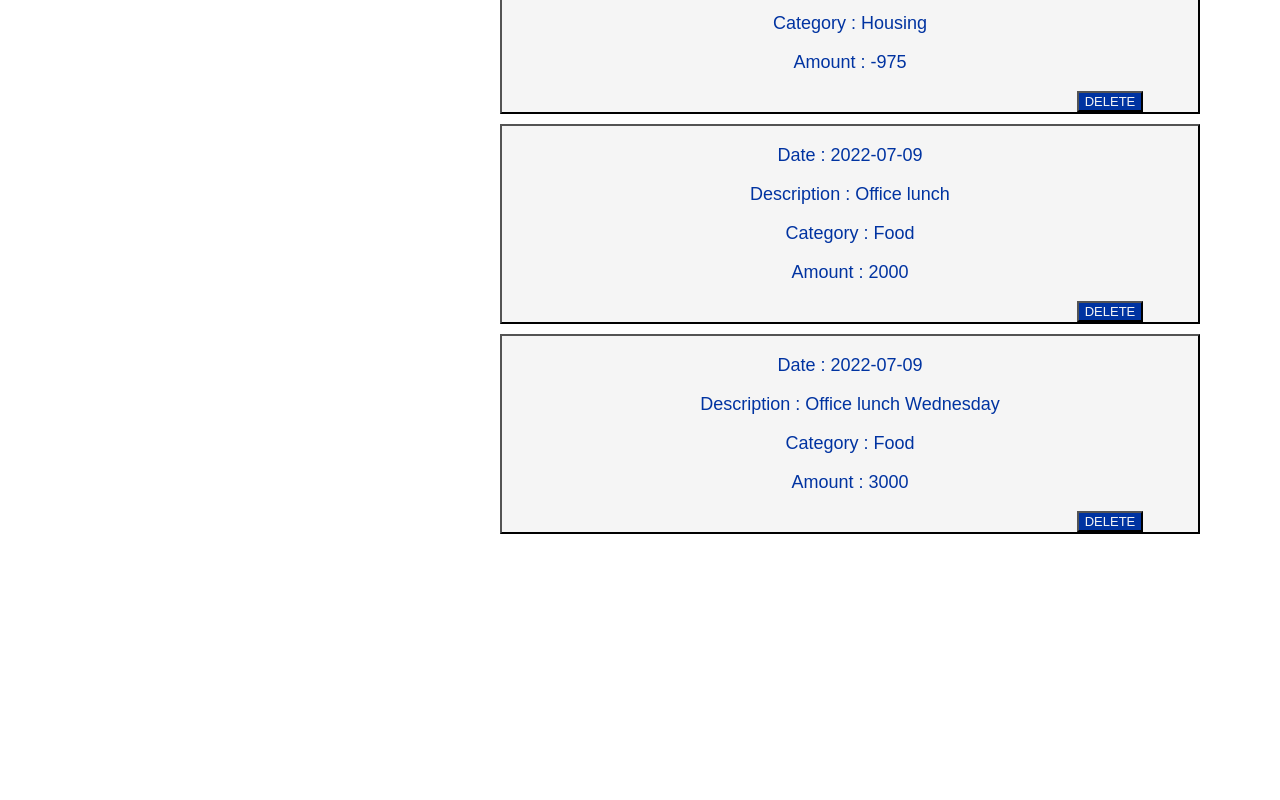
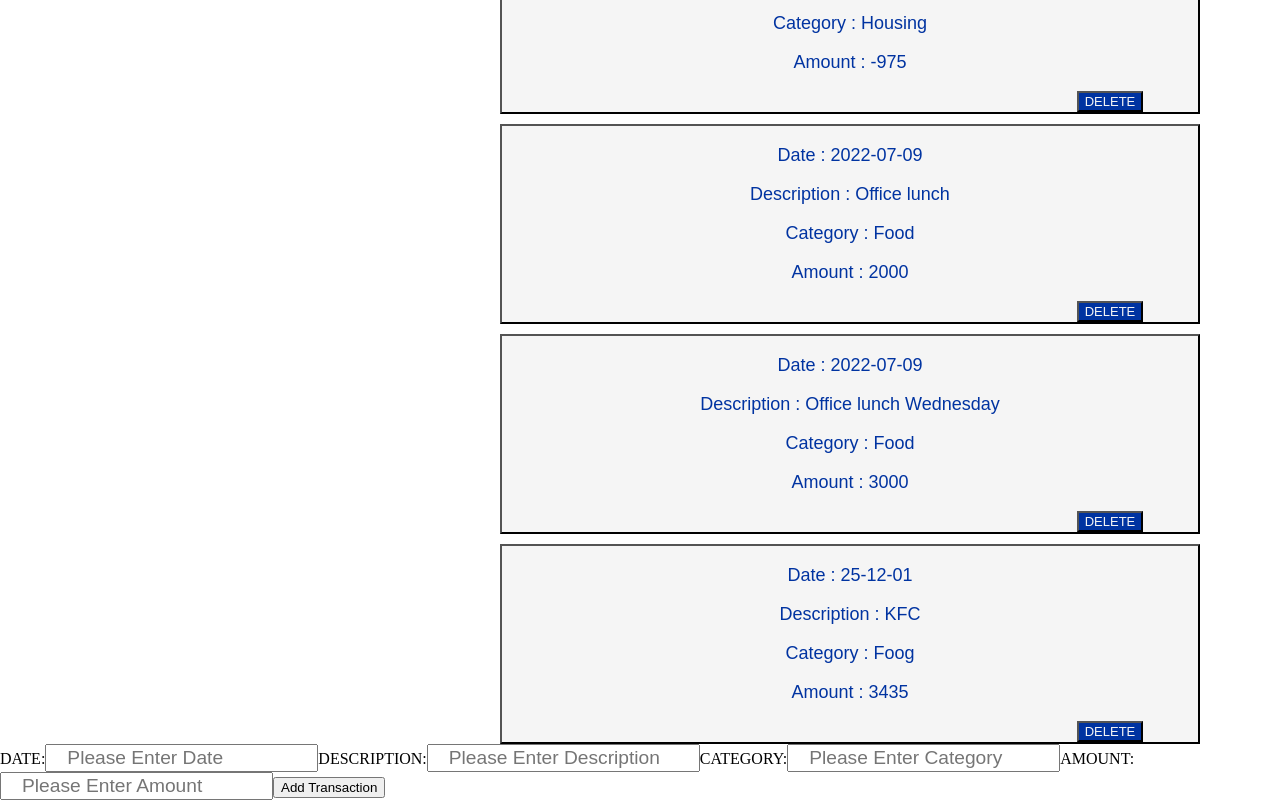
Before and after one commit to karanja03/phase-2-week-1-code-challenge, a React (Create React App) app in the folder dollar-detective/: page / in a window 1280 px wide. Shown: the part 2729-3529 px from the top of the page. Before the commit the page ends 3263 px from the top, so only its background shows below. Built offline with nearby package versions, Linux system fonts and the light colour scheme; data requests are answered from the project's data file.

Commit message:
Can submit the form anf the new transaction is rendered

```diff
--- a/dollar-detective/db.json
+++ b/dollar-detective/db.json
@@ -97,6 +97,13 @@
       "category": "Food",
       "amount": "3000",
       "id": 14
+    },
+    {
+      "date": "25-12-01",
+      "description": "KFC",
+      "category": "Foog",
+      "amount": "3435",
+      "id": 15
     }
   ]
 }
--- a/dollar-detective/src/components/NewTransaction.js
+++ b/dollar-detective/src/components/NewTransaction.js
@@ -1,11 +1,95 @@
-import React from "react";
+import React, { useState } from "react";
 
-function NewTransaction(){
-    return(
-        <form>
-            <label></label>
-        </form>
-    )
+function NewTransaction({ onAddTransaction }) {
+  const [newTransaction, setNewTransaction] = useState({
+    date: "",
+    description: "",
+    category: "",
+    amount: "",
+  });
 
+  const handleChangeForm = (event) => {
+    //adding individuals values to the keys(date,category)
+    const { name, value } = event.target;
+    setNewTransaction((prevTransaction) => ({
+      ...prevTransaction,
+      [name]: value,
+    }));
+  };
+
+  const handleSubmitForm = (event) => {
+    event.preventDefault();
+    // Check if any of the input fields are empty before adding the new transaction
+    if (newTransaction.date && newTransaction.description && newTransaction.category && newTransaction.amount) {
+
+        fetch("http://localhost:8001/transactions",{
+            method:"POST",
+            headers:{
+                "Content-Type":"application/json"
+            },
+            body:JSON.stringify(newTransaction),
+        })
+        .then((response)=>response.json())
+        .then((data)=>{
+     // to add the new transaction to the list
+         onAddTransaction(data);
+        })
+
+
+
+      // Reset the form after successful submission
+      setNewTransaction({
+        date: "",
+        description: "",
+        category: "",
+        amount: "",
+      });
+    } else {
+      alert("PLEASE COMPLETELY FILL IN THE FORM")
+    }
+  };
+
+  return (
+    <form onSubmit={handleSubmitForm} className="fillinform">
+      <label htmlFor="dateinput">DATE:</label>
+      <input
+        type="text"
+        id="dateinput"
+        name="date"
+        value={newTransaction.date}
+        onChange={handleChangeForm}
+        placeholder="Please Enter Date"
+      />
+      <label htmlFor="descriptioninput">DESCRIPTION:</label>
+      <input
+        type="text"
+        id="descriptioninput"
+        name="description"
+        value={newTransaction.description}
+        onChange={handleChangeForm}
+        placeholder="Please Enter Description"
+      />
+      <label htmlFor="categoryinput">CATEGORY:</label>
+      <input
+        type="text"
+        id="categoryinput"
+        name="category"
+        value={newTransaction.category}
+        onChange={handleChangeForm}
+        placeholder="Please Enter Category"
+      />
+      <label htmlFor="amountinput">AMOUNT:</label>
+      <input
+        type="text"
+        id="amountinput"
+        name="amount"
+        value={newTransaction.amount}
+        onChange={handleChangeForm}
+        placeholder="Please Enter Amount"
+      />
+      <button type="submit">Add Transaction</button>
+    </form>
+  );
 }
+
 export default NewTransaction;
--- a/dollar-detective/src/components/Transaction.js
+++ b/dollar-detective/src/components/Transaction.js
@@ -14,7 +14,6 @@ function Transaction({ date, description, category, amount}) {
             </button>
 
 
-
         </div>
 
     )
--- a/dollar-detective/src/components/TransactionList.js
+++ b/dollar-detective/src/components/TransactionList.js
@@ -1,5 +1,6 @@
 import React,{useState, useEffect} from "react";
 import Transaction from "./Transaction";
+import NewTransaction from "./NewTransaction";
 
 function TransactionList(){
     const[transactions, setTransactions]=useState([])
@@ -10,8 +11,15 @@ function TransactionList(){
         .then((data)=>setTransactions(data))
     }, []);
 
+    const handleAddTransaction = (newTransaction) => {
+        // Add the new transaction to the transactions array
+        setTransactions((prevTransactions) => [...prevTransactions, newTransaction]);
+      };
+
+
     return(
         <div className="allTransactions">
+
              {transactions.map((transaction)=>(
                 <Transaction
                 key={transaction.id}
@@ -21,7 +29,9 @@ function TransactionList(){
                 category={transaction.category}
                 amount={transaction.amount}
                 />
+
              ))}
+             <NewTransaction onAddTransaction={handleAddTransaction} />
 
 
         </div>
--- a/dollar-detective/src/index.css
+++ b/dollar-detective/src/index.css
@@ -69,3 +69,6 @@ color: whitesmoke;
 
 
 }
+.fillinform{
+  display: block;
+}
```
Lines whose indentation alone changed are shown as unchanged.
